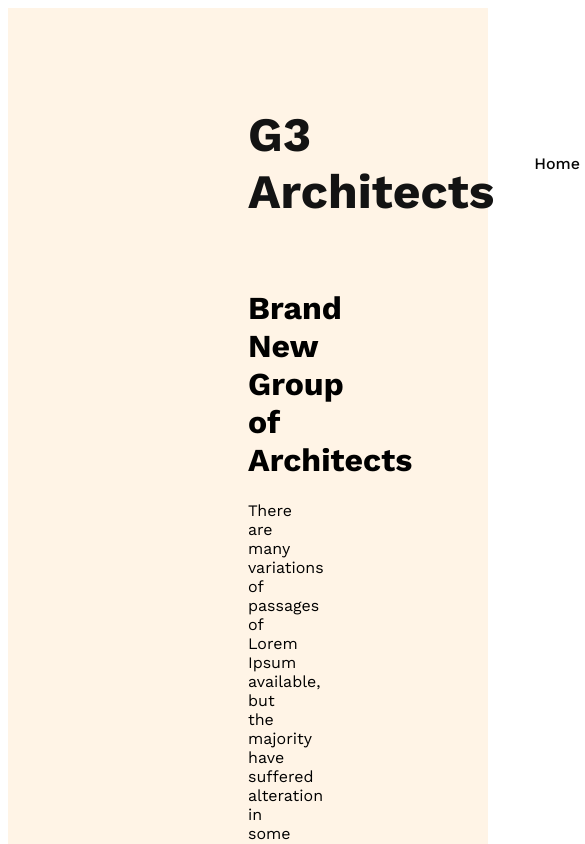
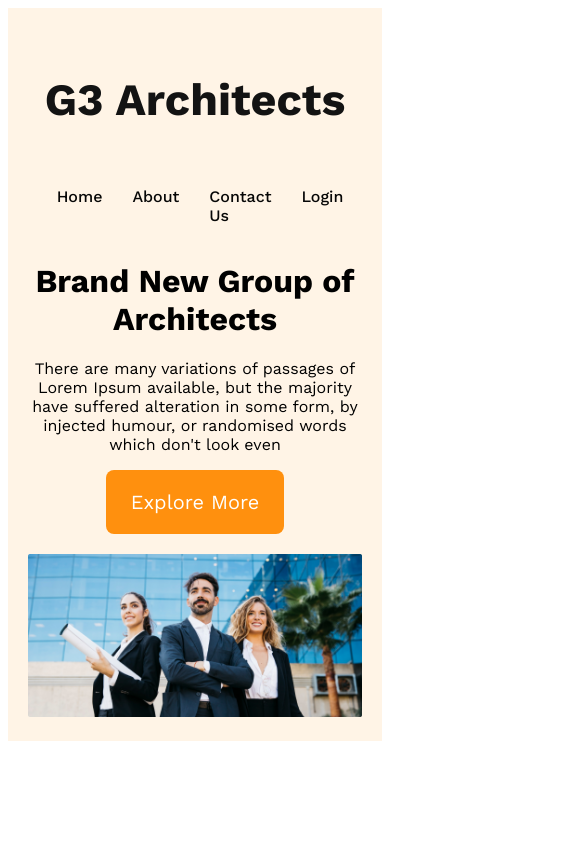
Before and after one commit to Mohosina24/G3-architects-website, a plain HTML site: page index.html in a window 390 px wide. Shown: the top 844 px of the page, 585 px wide, since content can reach past the window. Drawn offline with nearby package versions, Linux system fonts and the light colour scheme.

Commit message:
finished the header section with responsive for mobile aand medium devices

```diff
--- a/styles/architect.css
+++ b/styles/architect.css
@@ -1,7 +1,18 @@
 @import url('https://fonts.googleapis.com/css2?family=Work+Sans:wght@400;500;600;700&display=swap');
 
+/* shared style  */
 *{
     font-family: 'Work Sans', sans-serif;
+}
+.btn-primary{
+    border-radius: 8px;
+background: #FF900E;
+padding: 20px 25px;
+color: white;
+font-size: 1.25rem;
+border: 0;
+cursor: pointer;
+
 }
 /* header style  */
 header{
@@ -11,15 +22,16 @@ header{
 nav{
     display: flex;
     justify-content: space-between;
+    align-items: center;
 }
 .nav-title{
-    font-size: 3rem;
+    font-size: 2.8rem;
     font-weight: 700;
     color:  #131313;
 }
 nav > ul{
     display: flex;
-    align-items: center;
+
 }
 nav li{
    list-style: none;
@@ -45,6 +57,28 @@ nav li a {
 }
 .banner-description{
     color:#727272 ;
-    font-weight: 400;
-    font-size: 16px;
+
 }
+.banner img{
+    margin-top: 20px;
+    width: 100%;
+}
+/* responsive media query */
+@media screen and (max-width: 576px) {
+
+    header{
+        padding: 20px;
+    }
+    nav{
+        flex-direction: column;
+    }
+}
+/* tablet or medium device */
+@media screen and (min-width:576px) and (max-width:960px) {
+header{
+    padding: 20px;
+}
+nav{
+    flex-direction: column;
+}
+}
```
